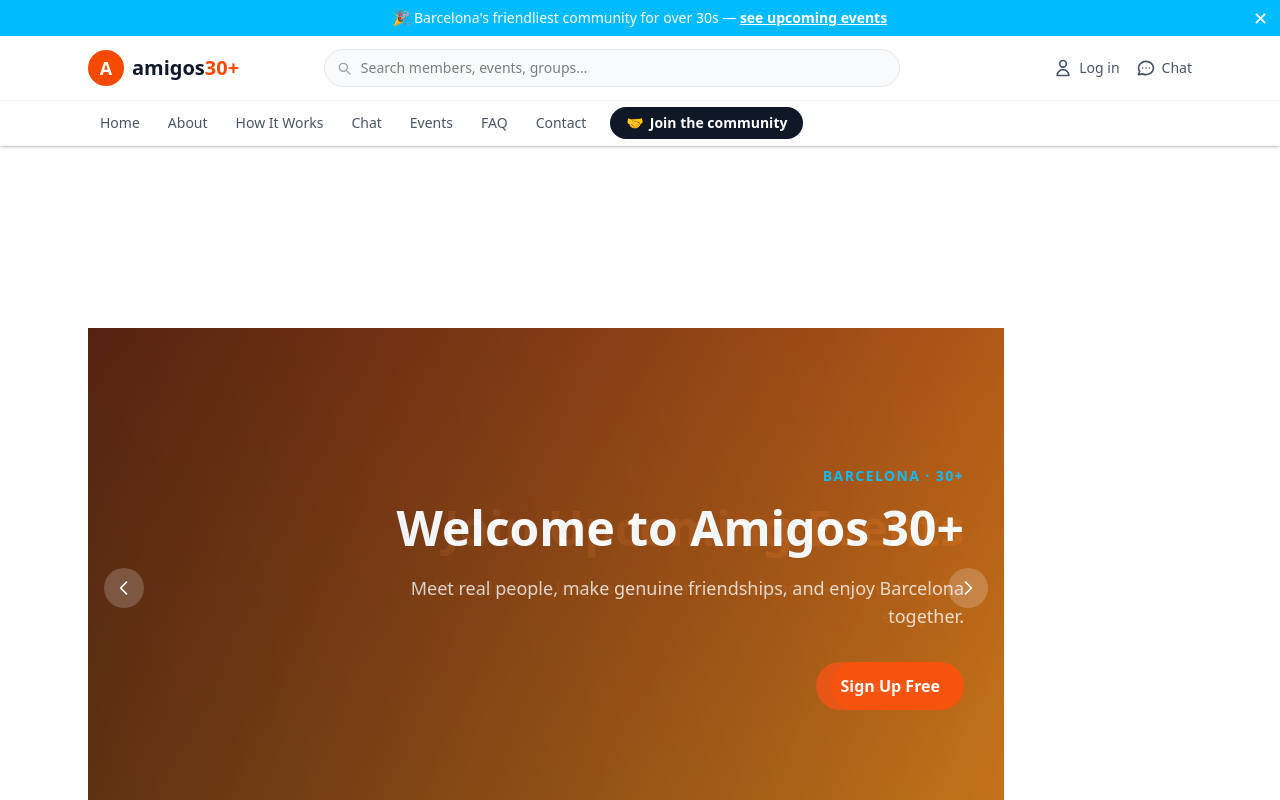
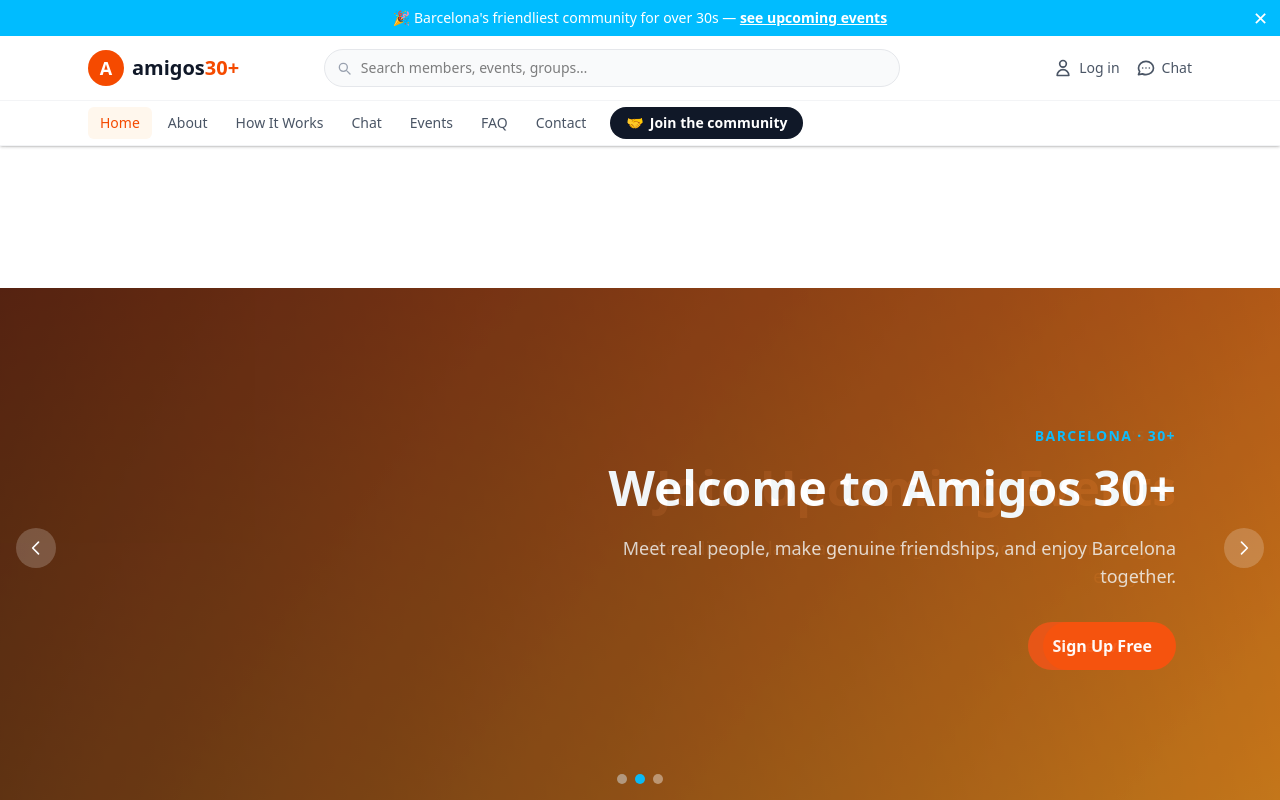
Before and after one commit to Ccham1/claud, a Vue app in the folder frontend/: page / in a window 1280 px wide. Shown: the top 800 px of the page. Built offline with nearby package versions, Linux system fonts and the light colour scheme.

Commit message:
add routes and update header

```diff
--- a/frontend/src/components/TheFooter.vue
+++ b/frontend/src/components/TheFooter.vue
@@ -60,13 +60,10 @@
           <!-- Child col 1: Nav links -->
           <ul class="space-y-2.5 list-none p-0 m-0 flex-1">
             <li v-for="link in siteLinks" :key="link.label">
-              <a
-                :href="link.href"
+              <RouterLink
+                :to="link.href"
                 class="text-sm text-gray-400 hover:text-orange-400 transition-colors"
-                @click.prevent="scrollTo(link.id)"
-              >
-                {{ link.label }}
-              </a>
+              >{{ link.label }}</RouterLink>
             </li>
           </ul>
           <!-- Child col 2: Legal links -->
@@ -145,13 +142,13 @@
 }
 
 const siteLinks = [
-  { label: 'Home',         id: 'home',         href: '#home' },
-  { label: 'About',        id: 'about',        href: '#about' },
-  { label: 'How It Works', id: 'how-it-works', href: '#how-it-works' },
-  { label: 'Chat',         id: 'chat',         href: '#chat' },
-  { label: 'Events',       id: 'events',       href: '#events' },
-  { label: 'FAQ',          id: 'faq',          href: '#faq' },
-  { label: 'Contact',      id: 'contact',      href: '#contact' },
+  { label: 'Home',         href: '/' },
+  { label: 'About',        href: '/about' },
+  { label: 'How It Works', href: '/how-it-works' },
+  { label: 'Chat',         href: '/chat' },
+  { label: 'Events',       href: '/events' },
+  { label: 'FAQ',          href: '/faq' },
+  { label: 'Contact',      href: '/contact' },
 ]
 
 const legalLinks = [
@@ -183,8 +180,4 @@
     icon: '<path d="M19.24 10.371c-.208-.756-1.178-1.048-1.929-.628a2.774 2.774 0 00-.087.051c-.301-1.93-1.979-3.404-4.006-3.404-1.17 0-2.23.477-2.993 1.246a3.94 3.94 0 00-.469-.189c-.951-.308-1.975.168-2.283 1.068-.295.873.148 1.809.974 2.153a2.79 2.79 0 00-.128.849c0 1.68 1.435 3.042 3.206 3.042.471 0 .916-.103 1.315-.284.146.42.496.726.918.726h.02c.561-.003 1.014-.455 1.014-1.016V13.9c.27.089.562.138.866.138 1.603 0 2.903-1.249 2.903-2.791 0-.303-.052-.592-.149-.864l.023-.012c.72-.374.986-1.257.805-2zm-7.063 4.505a2.396 2.396 0 01-1.455.491c-1.327 0-2.404-1.036-2.404-2.314 0-.213.031-.419.086-.616l-.012-.005c-.692-.283-1.052-.997-.817-1.679.218-.646.921-.99 1.58-.833l.019.006a3.18 3.18 0 012.336-1.02c1.755 0 3.178 1.37 3.178 3.061 0 .15-.012.298-.034.443l.011.006c.532.282.772.876.577 1.435a1.116 1.116 0 01-1.116.779h-.012a1.115 1.115 0 01-.933-.754z"/>',
   },
 ]
-
-function scrollTo(id) {
-  document.getElementById(id)?.scrollIntoView({ behavior: 'smooth' })
-}
 </script>
--- a/frontend/src/components/TheHeader.vue
+++ b/frontend/src/components/TheHeader.vue
@@ -83,24 +83,21 @@
     <!-- Bottom nav bar (desktop) -->
     <div class="hidden md:block border-b border-gray-100">
       <div class="max-w-6xl mx-auto px-4 sm:px-6 flex items-center gap-1 h-11">
-        <a
+        <RouterLink
           v-for="link in links"
           :key="link.label"
-          :href="link.href"
+          :to="link.href"
           class="px-3 py-1.5 text-sm text-gray-600 hover:text-orange-600 transition-colors rounded-md hover:bg-orange-50 whitespace-nowrap"
-          @click.prevent="scrollTo(link.id)"
-        >
-          {{ link.label }}
-        </a>
+          active-class="text-orange-600 bg-orange-50"
+        >{{ link.label }}</RouterLink>
 
         <!-- Prominent CTA -->
-        <a
-          href="#contact"
+        <RouterLink
+          to="/contact"
           class="ml-2 flex items-center gap-1.5 px-4 py-1.5 rounded-full bg-gray-900 text-white text-sm font-semibold hover:bg-gray-700 transition-colors whitespace-nowrap"
-          @click.prevent="scrollTo('contact')"
         >
           <span>🤝</span> Join the community
-        </a>
+        </RouterLink>
       </div>
     </div>
 
@@ -108,22 +105,21 @@
     <div v-if="menuOpen" id="mobile-menu" class="md:hidden bg-white border-t border-gray-100 px-4 pb-4">
       <ul class="flex flex-col gap-1 mt-2 list-none p-0 m-0">
         <li v-for="link in links" :key="link.label">
-          <a
-            :href="link.href"
+          <RouterLink
+            :to="link.href"
             class="block px-3 py-2 rounded-md text-sm font-medium text-gray-600 hover:text-orange-600 hover:bg-orange-50 transition-colors"
-            @click="menuOpen = false; scrollTo(link.id)"
-          >
-            {{ link.label }}
-          </a>
+            active-class="text-orange-600 bg-orange-50"
+            @click="menuOpen = false"
+          >{{ link.label }}</RouterLink>
         </li>
         <li>
-          <a
-            href="#contact"
+          <RouterLink
+            to="/contact"
             class="block mt-2 px-4 py-2 rounded-full bg-gray-900 text-white text-sm font-semibold text-center hover:bg-gray-700 transition-colors"
-            @click="menuOpen = false; scrollTo('contact')"
+            @click="menuOpen = false"
           >
             🤝 Join the community
-          </a>
+          </RouterLink>
         </li>
       </ul>
     </div>
@@ -138,13 +134,13 @@
 const bannerVisible = ref(true)
 
 const links = [
-  { label: 'Home',         id: 'home',         href: '#home' },
-  { label: 'About',        id: 'about',        href: '#about' },
-  { label: 'How It Works', id: 'how-it-works', href: '#how-it-works' },
-  { label: 'Chat',         id: 'chat',         href: '#chat' },
-  { label: 'Events',       id: 'events',       href: '#events' },
-  { label: 'FAQ',          id: 'faq',          href: '#faq' },
-  { label: 'Contact',      id: 'contact',      href: '#contact' },
+  { label: 'Home',         href: '/' },
+  { label: 'About',        href: '/about' },
+  { label: 'How It Works', href: '/how-it-works' },
+  { label: 'Chat',         href: '/chat' },
+  { label: 'Events',       href: '/events' },
+  { label: 'FAQ',          href: '/faq' },
+  { label: 'Contact',      href: '/contact' },
 ]
 
 function scrollTo(id) {
```
Also changed, not shown: frontend/src/router/index.js (+13 -1 lines).
